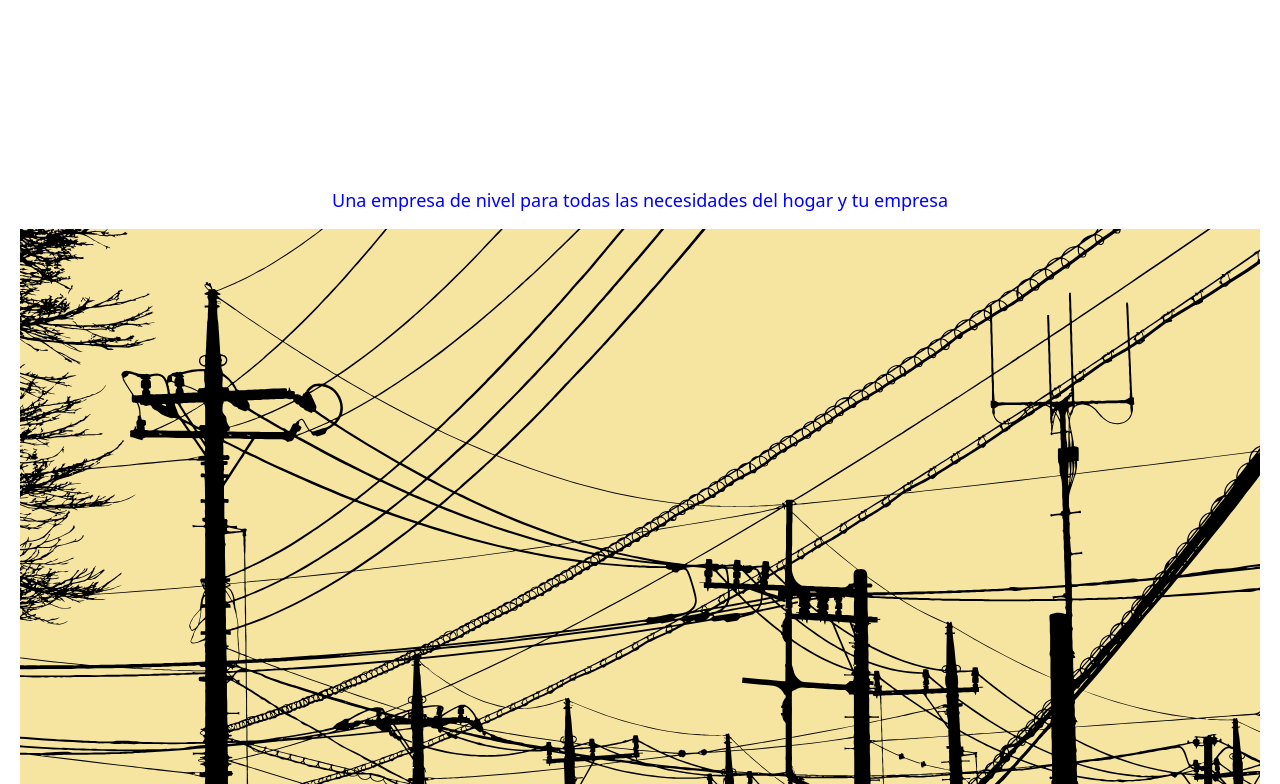
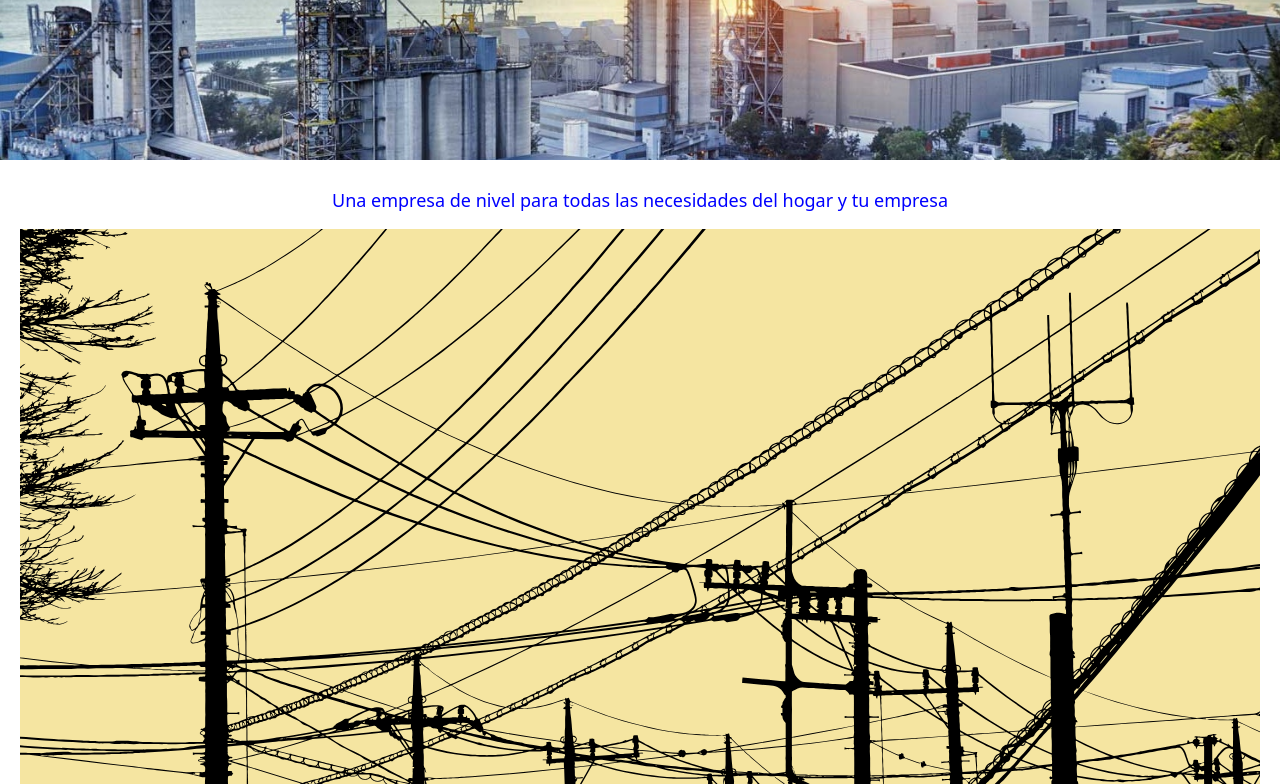
Before and after one commit to Espi89/Proyecto-ArcaMantenimientos, a website: page index.html in a window 1280 px wide. Shown: the part 124-908 px from the top of the page. Drawn offline with nearby package versions, Linux system fonts and the light colour scheme; files that its build step writes are made by us from their sources.

Commit message:
Update _header.scss

```diff
--- a/scss/partials/_header.scss
+++ b/scss/partials/_header.scss
@@ -1,7 +1,7 @@
 .header-contenido-img-texto {
     width: 100vw;
     height: 30vh;
-    background-image: url("public/img/fondo-header.jpeg");
+    background-image: url("/img/fondo-header.jpeg");
     background-position: center;
     background-size: cover;
     padding-top: 2em;
```
